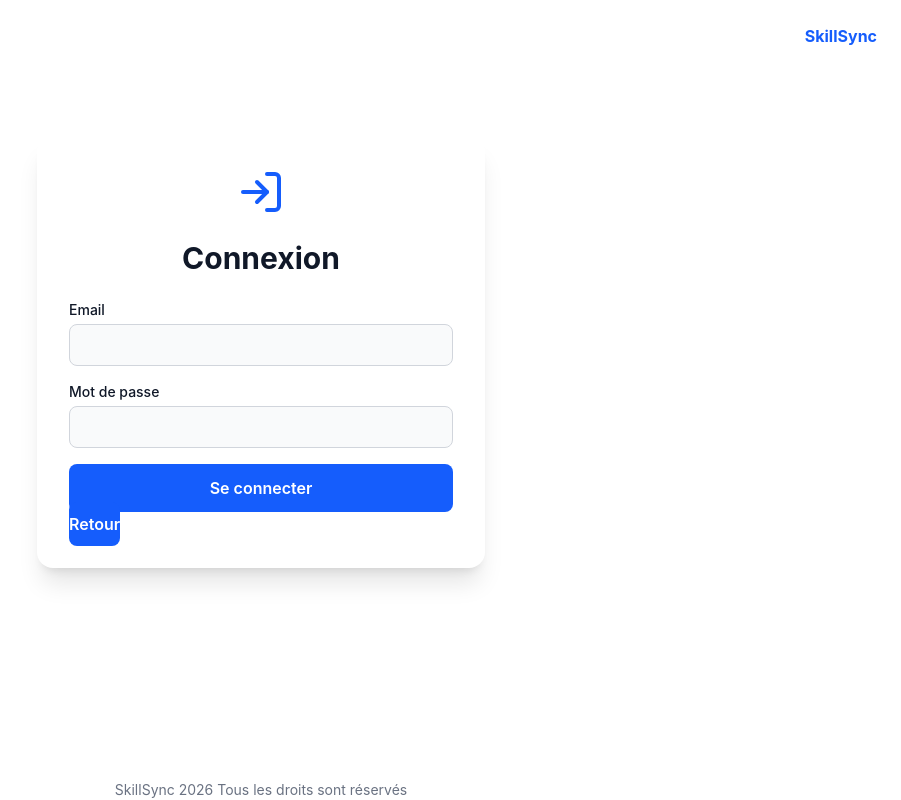
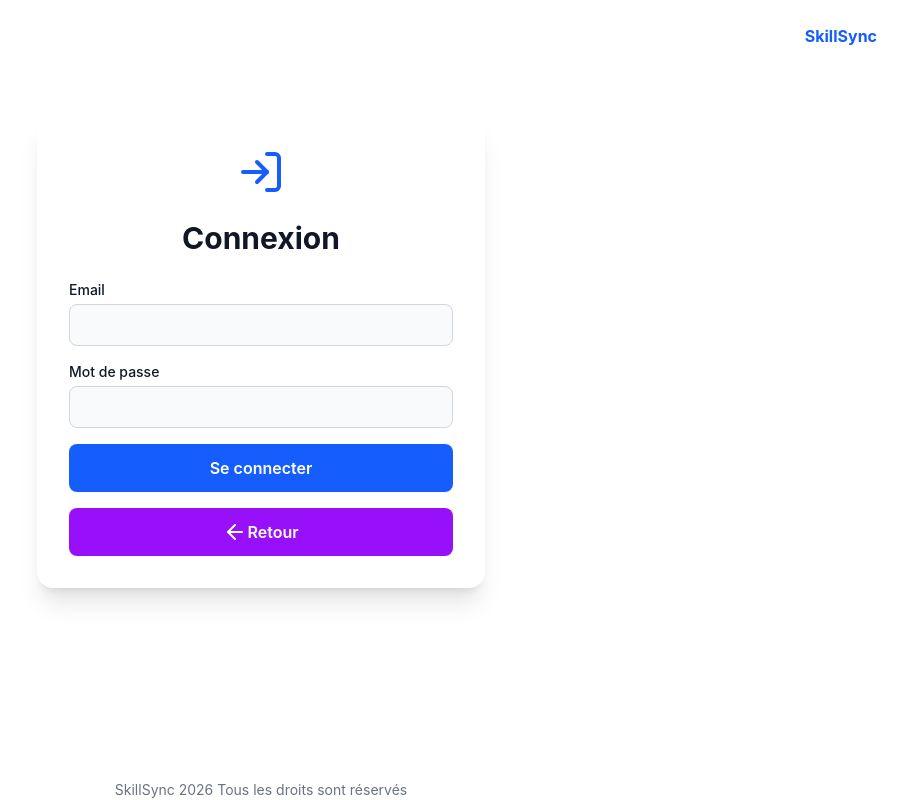
Before and after one commit to JulesZYTB/SkillSync, a React (Vite) app in the folder client/: page /login in a window 1280 px wide. Shown: the whole page, without its empty margins (379-1280 px from the left). Built offline with nearby package versions, Linux system fonts and the light colour scheme; no server answers.

Commit message:
Correction dela page login pour le button retourn

```diff
--- a/client/src/pages/login.tsx
+++ b/client/src/pages/login.tsx
@@ -1,7 +1,7 @@
 import { useState } from "react";
 import { useAuth } from "../services/AuthContext";
 import { Link, useNavigate } from "react-router-dom";
-import { LogIn } from "lucide-react";
+import { ArrowLeft, LogIn } from "lucide-react";
 
 export default function Login() {
   const [email, setEmail] = useState("");
@@ -62,14 +62,15 @@ export default function Login() {
           >
             Se connecter
           </button>
-        </form>
-
+          <div className="flex">
           <Link
             to="/"
-            className="w-full py-3 font-semibold text-white bg-blue-600 rounded-lg hover:bg-blue-700 active:scale-[0.98] transition-all"
+            className="flex items-center justify-center w-full py-3 font-semibold text-white bg-purple-600 rounded-lg hover:bg-purple-700 active:scale-[0.98] transition-all"
           >
-            Retour
+            <ArrowLeft /> Retour
           </Link>
+          </div>
+        </form>
       </div>
     </div>
   );
```
